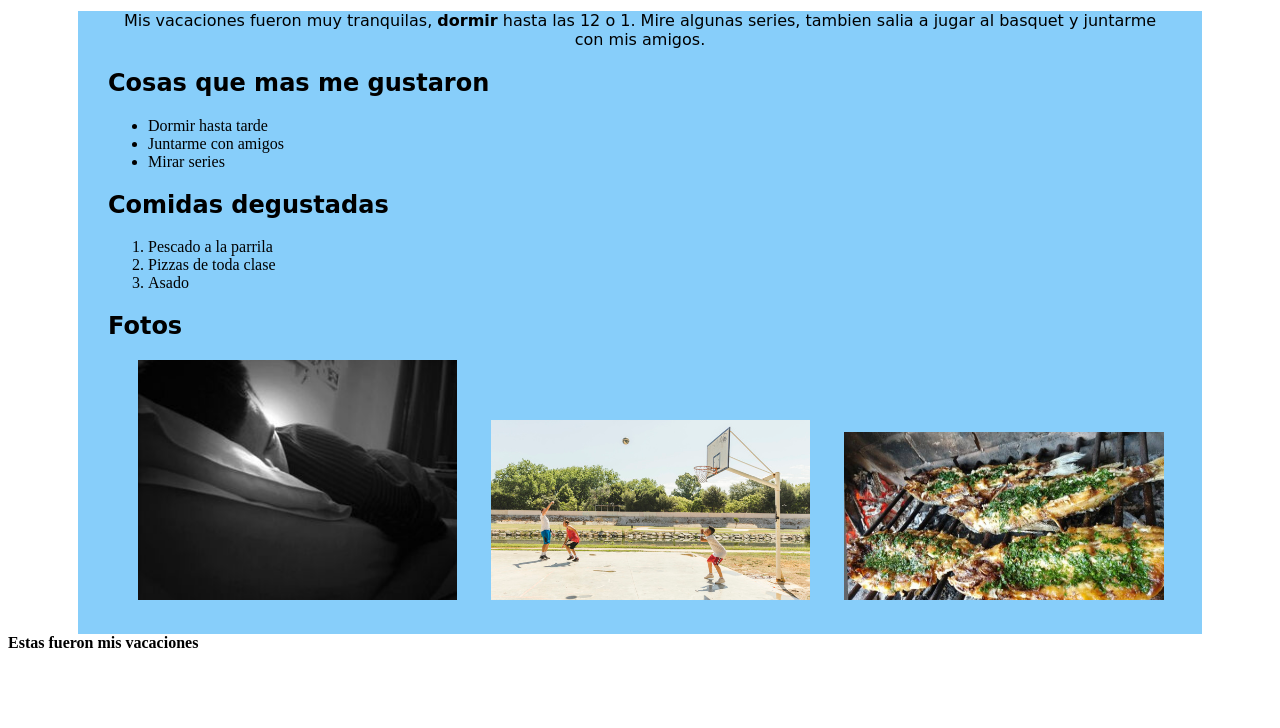
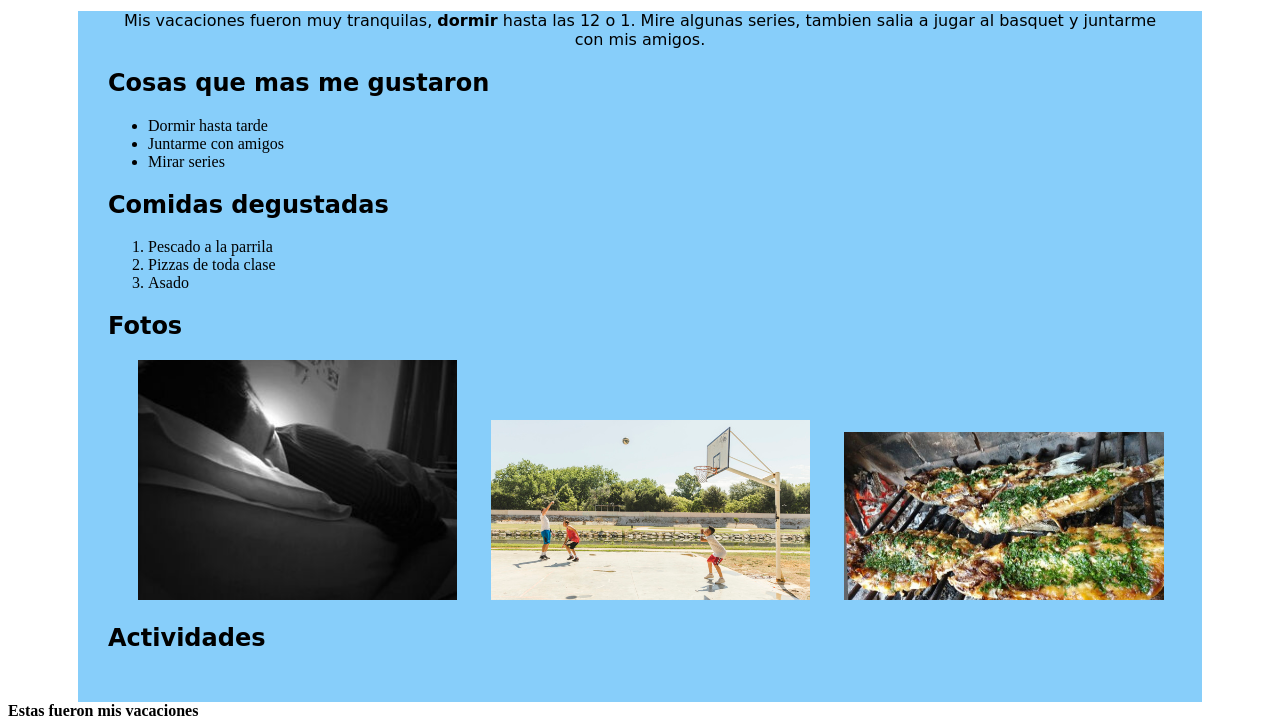
Before and after one commit to JonaVig/Vacaciones, a plain HTML site: page index.html in a window 1280 px wide. Shown: the part 432-1160 px from the top of the page. Before the commit the page ends 1092 px from the top, so only its background shows below. Drawn offline with Linux system fonts and the light colour scheme.

Commit message:
agregamos Actividad a la pagina

```diff
--- a/index.html
+++ b/index.html
@@ -45,6 +45,9 @@
         <img src="img/chicos-jugando-baloncesto-juego_23-2147871574.jpg" alt="">
         <img src="img/photo.jpg" alt="">
     </section>
+    <section>
+        <h2>Actividades</h2>
+    </section>
 </div>
     <footer><b>Estas fueron mis vacaciones</b></footer>
 </body>
```
